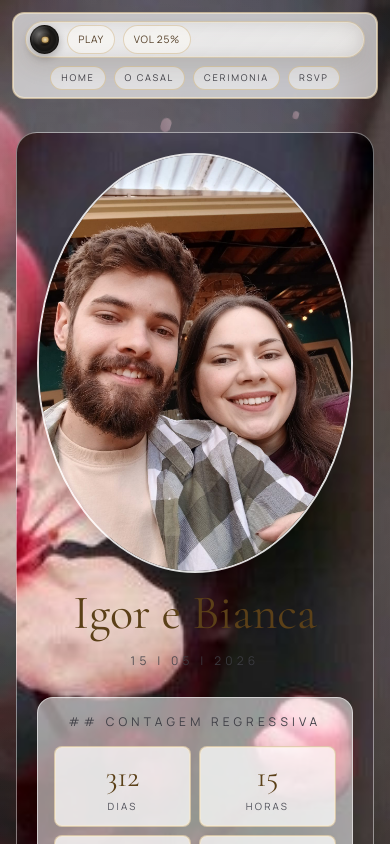
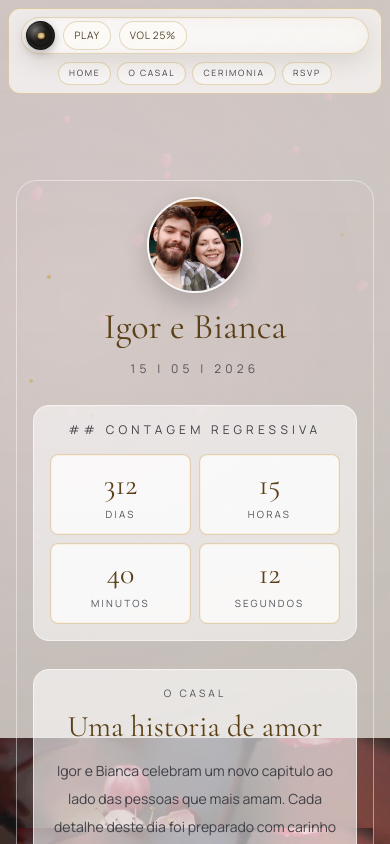
Before and after one commit to IgorFialho/Igor---Bianca, a Next.js app: page /login in a window 390 px wide. Shown: the top 844 px of the page. Built offline with nearby package versions, Linux system fonts and the light colour scheme.

Commit message:
feat: enhance login page styling and layout adjustments

```diff
--- a/app/login/page.tsx
+++ b/app/login/page.tsx
@@ -160,12 +160,9 @@ export default function LoginPage() {
   return (
     <main className="paper-texture relative min-h-screen overflow-hidden">
       <div
-        className="absolute inset-0"
+        className="absolute inset-0 bg-contain bg-center bg-no-repeat sm:bg-cover"
         style={{
           backgroundImage: "url('/imagens/flores.jpg')",
-          backgroundSize: 'cover',
-          backgroundPosition: 'center',
-          backgroundRepeat: 'no-repeat',
         }}
       />
       <div className="absolute inset-0 bg-[radial-gradient(circle_at_18%_14%,rgba(255,255,255,0.3),transparent_34%),radial-gradient(circle_at_86%_86%,rgba(13,10,7,0.34),transparent_40%),linear-gradient(180deg,rgba(20,14,10,0.2),rgba(20,14,10,0.34))]" />
@@ -173,7 +170,7 @@ export default function LoginPage() {
       <section className="relative z-10 mx-auto grid min-h-screen w-full max-w-7xl gap-4 px-4 py-5 sm:px-6 sm:py-8 lg:px-10">
         <div className="relative overflow-hidden p-0 sm:p-2 lg:p-4">
 
-          <nav className="gold-frame fixed left-1/2 top-3 z-50 flex w-[calc(100%-1.5rem)] max-w-5xl -translate-x-1/2 flex-col gap-2 rounded-xl bg-white/65 px-3 py-2 text-[0.62rem] uppercase tracking-[0.18em] text-zinc-700 backdrop-blur-md sm:top-4 sm:w-[calc(100%-3rem)] sm:flex-row sm:items-center sm:justify-between sm:gap-4 sm:px-5 sm:text-[0.68rem]">
+          <nav className="gold-frame fixed left-1/2 top-2 z-50 flex w-[calc(100%-1rem)] max-w-5xl -translate-x-1/2 flex-col gap-2 rounded-xl bg-white/65 px-3 py-2 text-[0.62rem] uppercase tracking-[0.18em] text-zinc-700 backdrop-blur-md sm:top-4 sm:w-[calc(100%-3rem)] sm:flex-row sm:items-center sm:justify-between sm:gap-4 sm:px-5 sm:text-[0.68rem]">
             <div className="login-audio-shell">
               <motion.span
                 className="login-audio-disc"
@@ -244,12 +241,12 @@ export default function LoginPage() {
               </audio>
             </div>
 
-            <div className="flex w-full items-center justify-center gap-2 text-[0.58rem] sm:hidden">
+            <div className="flex w-full flex-wrap items-center justify-center gap-1.5 text-[0.54rem] sm:hidden">
               {navItems.map((item) => (
                 <a
                   key={`mobile-${item.href}`}
                   href={item.href}
-                  className="rounded-full border border-champagne-500/35 bg-white/45 px-2.5 py-1 text-zinc-700 transition-colors hover:bg-white/75"
+                  className="whitespace-nowrap rounded-full border border-champagne-500/35 bg-white/45 px-2.5 py-1 text-zinc-700 transition-colors hover:bg-white/75"
                 >
                   {item.label}
                 </a>
@@ -300,12 +297,9 @@ export default function LoginPage() {
 
           <section
             id="home"
-            className="relative z-10 mx-auto mt-28 w-full max-w-5xl scroll-mt-28 overflow-hidden rounded-[1.3rem] border border-white/45 p-5 sm:mt-24 sm:scroll-mt-28 sm:p-8"
+            className="relative z-10 mx-auto mt-40 w-full max-w-5xl scroll-mt-32 overflow-hidden rounded-[1.3rem] border border-white/45 bg-contain bg-center bg-no-repeat p-4 sm:mt-24 sm:scroll-mt-28 sm:bg-cover sm:p-8"
             style={{
               backgroundImage: "url('/imagens/flores.jpg')",
-              backgroundSize: 'cover',
-              backgroundPosition: 'center',
-              backgroundRepeat: 'no-repeat',
             }}
           >
             <div className="pointer-events-none absolute inset-0 bg-white/62" />
@@ -314,10 +308,10 @@ export default function LoginPage() {
                 <img
                   src="/imagens/casal.jpeg"
                   alt="Igor e Bianca"
-                  className="h-50 w-50 rounded-[50%] border-2 border-white/85 object-cover shadow-[0_10px_24px_rgba(0,0,0,0.18)] sm:h-28 sm:w-28"
+                  className="h-24 w-24 rounded-[50%] border-2 border-white/85 object-cover shadow-[0_10px_24px_rgba(0,0,0,0.18)] sm:h-28 sm:w-28"
                 />
               </div>
-              <h1 className="font-display text-5xl leading-[1.0] text-champagne-800 sm:text-6xl">Igor e Bianca</h1>
+              <h1 className="font-display text-4xl leading-[1.0] text-champagne-800 sm:text-6xl">Igor e Bianca</h1>
               <p className="text-xs uppercase tracking-[0.35em] text-zinc-700/85 sm:text-sm">15 | 05 | 2026</p>
             </header>
 
@@ -436,7 +430,7 @@ export default function LoginPage() {
                   className="frosted-light gold-frame relative mx-auto mt-7 w-full max-w-md scroll-mt-28 rounded-[1.3rem] p-5 sm:p-6"
                 >
                   <div className="space-y-2 text-center">
-                    <h2 className="font-display text-5xl leading-[0.95] text-champagne-800 sm:text-[3.2rem]">
+                    <h2 className="font-display text-3xl leading-[0.98] text-champagne-800 sm:text-[3.2rem]">
                       Seja Bem-vindo ao
                       <br />
                       Nosso Dia Especial
```
